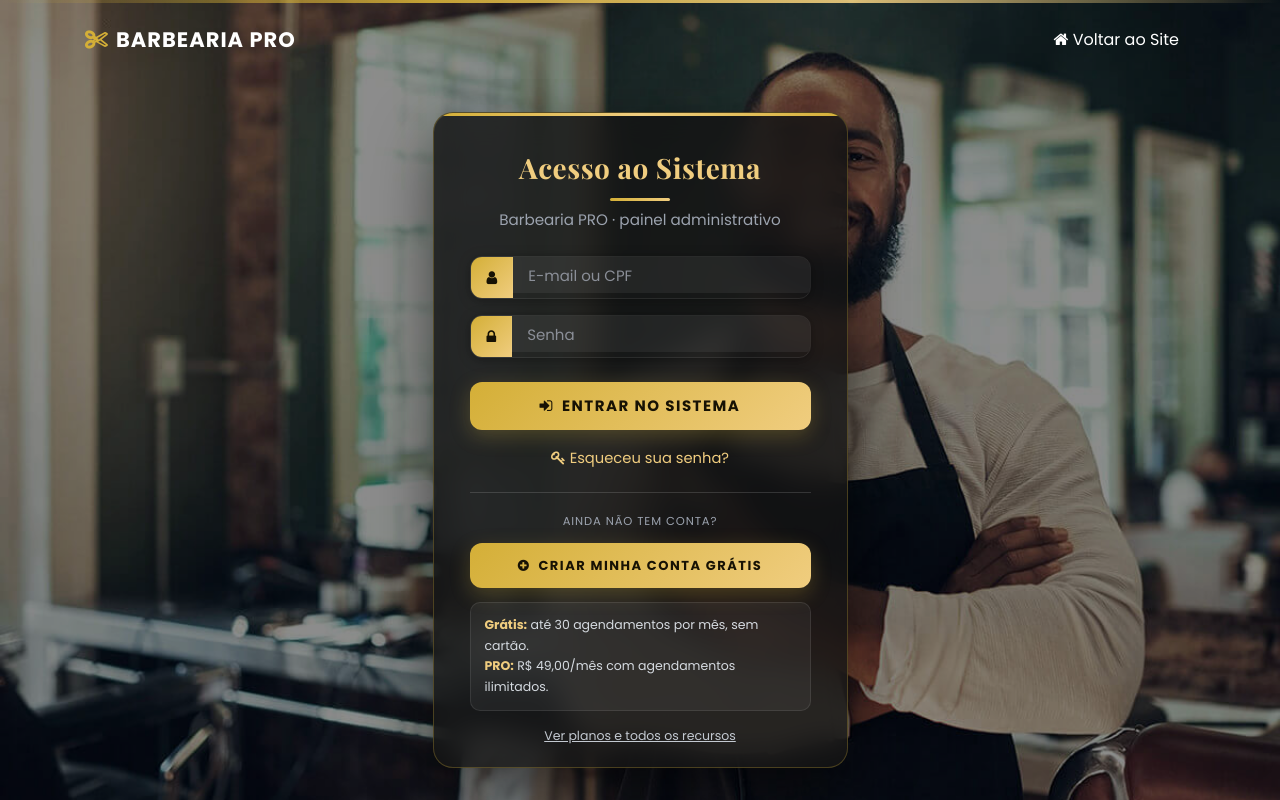
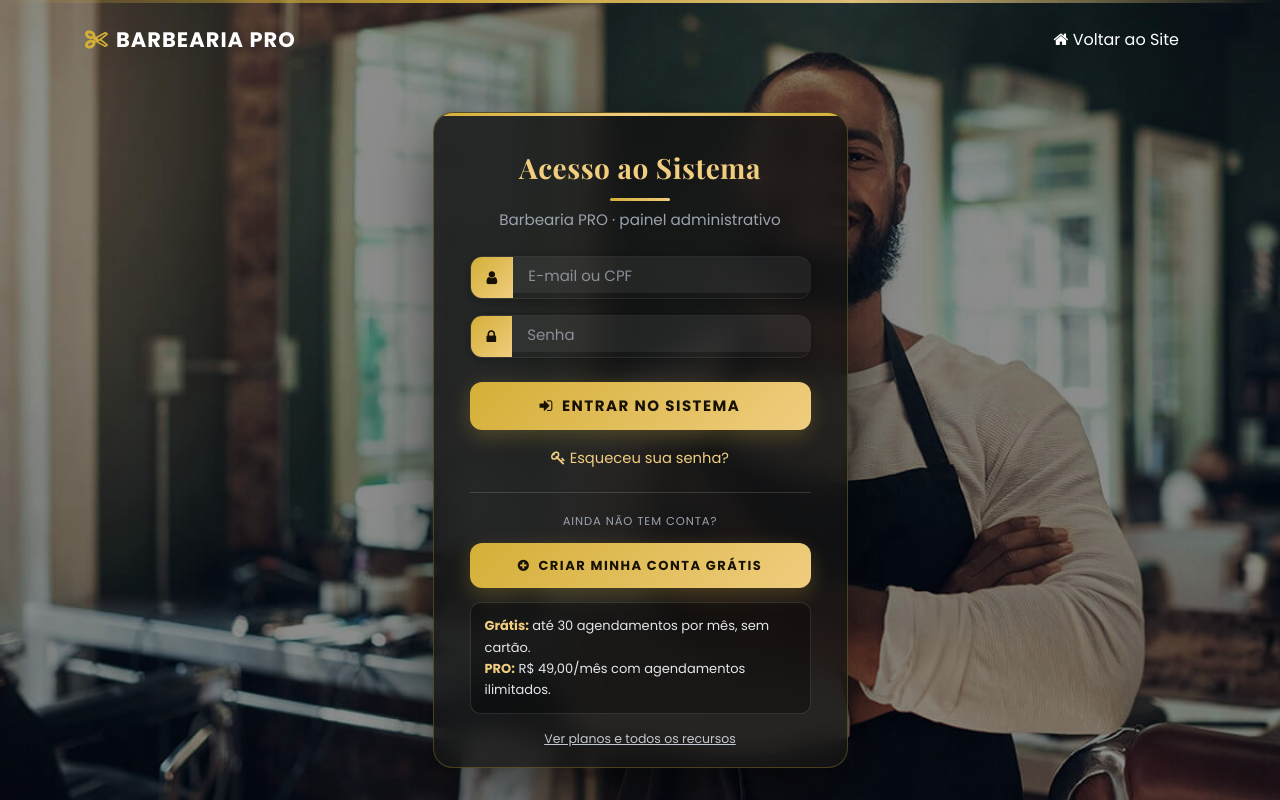
Before and after one commit to Iluminatto1970/barbe-beauty, a PHP site: page /sistema in a window 1280 px wide. Run offline with PHP 8.4, Linux system fonts and the light colour scheme; data comes from the database, SQL or seed files in the repository; data that the repository does not hold is empty; some libraries are stand-ins or nearby versions.

Commit message:
fix(login): mais contraste no resumo Gratis/PRO
O texto do resumo se perdia sobre a foto do login; o bloco ganhou
fundo mais opaco e fonte um pouco maior.

🤖 Generated with Codebuff
Co-Authored-By: Codebuff <noreply@codebuff.com>

```diff
--- a/sistema/index.php
+++ b/sistema/index.php
@@ -249,7 +249,7 @@ if($total_reg == 0){
                                 <a class="btn btn-login btn-block" href="../assinar.php" style="text-decoration:none;font-size:13px;white-space:normal">
                                     <i class="fa fa-plus-circle mr-2"></i>Criar minha conta grátis
                                 </a>
-                                <div style="margin-top:14px;padding:12px 14px;background:rgba(255,255,255,.05);border:1px solid rgba(255,255,255,.09);border-radius:10px;font-size:12.5px;color:#d6dbe1;line-height:1.65;text-align:left">
+                                <div style="margin-top:14px;padding:12px 14px;background:rgba(0,0,0,.32);border:1px solid rgba(255,255,255,.12);border-radius:10px;font-size:13px;color:#e5e7eb;line-height:1.65;text-align:left">
                                     <strong style="color:#f0cd7f"><?php echo htmlspecialchars($bb_login_gratis ? $bb_login_gratis['nome'] : 'Grátis'); ?>:</strong>
                                     <?php echo $bb_login_limite !== null
                                         ? 'até ' . (int) $bb_login_limite . ' agendamentos por mês, sem cartão.'
```
